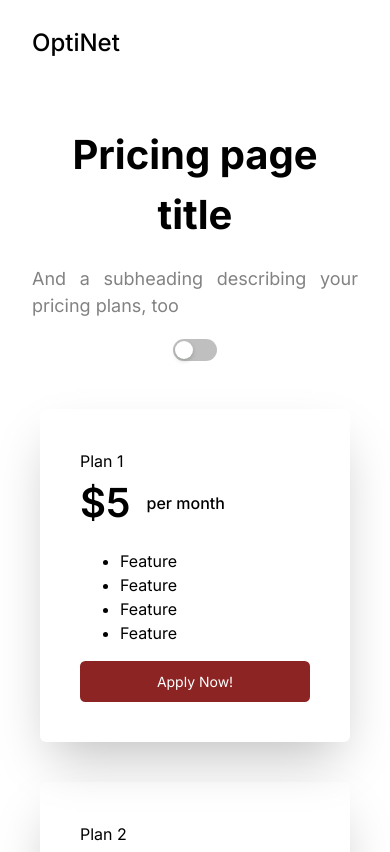
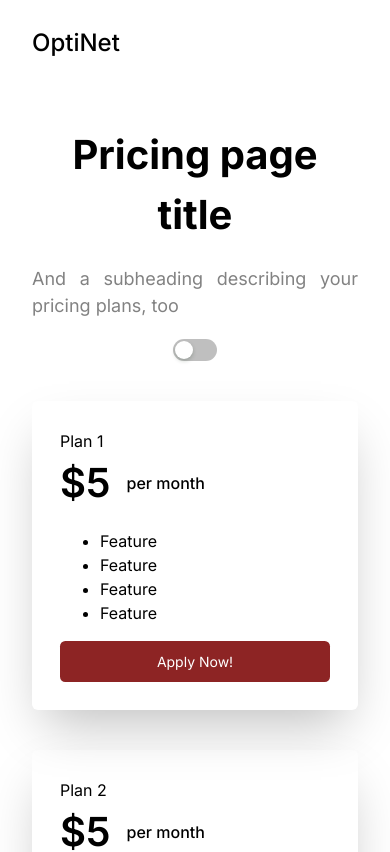
Before and after one commit to jamescasipong/isp-services, a React (Vite) app: page /contact in a window 390 px wide. Shown: the top 852 px of the page. Built offline with nearby package versions, Linux system fonts and the light colour scheme.

Commit message:
Update Header.jsx

```diff
--- a/src/components/ContactSections/Header.jsx
+++ b/src/components/ContactSections/Header.jsx
@@ -17,9 +17,9 @@ const Header = () => {
 
             <Switch></Switch>
 
-            <div className='w-full flex sm:flex-row flex-col gap-10 justify-center items-center mt-10 sm:p-10 p-2'>
+            <div className='w-full flex sm:flex-row flex-col gap-10 justify-center items-center my-10 md:p-10 p-0'>
                 {plans.map((p) => (
-                    <div className='shadow-2xl p-10 rounded-md flex-1 flex flex-col w-full' key={p.id}>
+                    <div className='shadow-2xl md:p-10 p-7 rounded-md flex flex-col w-full' key={p.id}>
                         <p>{p.name}</p>
                         <div className='flex items-center justify-start relative'>
                             <h1 className='font-semibold text-[40px]'>{p.prices}</h1>
```
